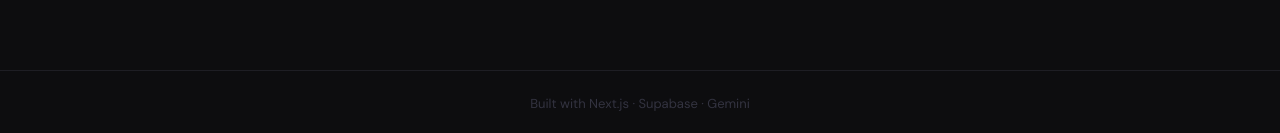
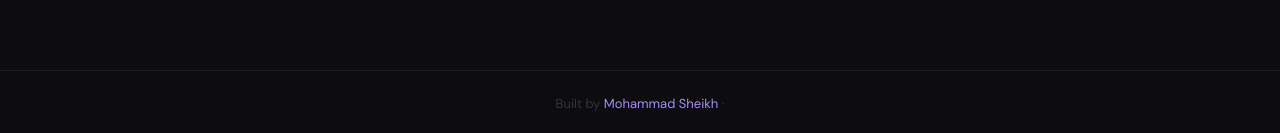
Before and after one commit to smsag99/skillmap, a Next.js app: page / in a window 1280 px wide. Shown: the part 1152-1285 px from the top of the page. Built offline with nearby package versions, Linux system fonts and the light colour scheme.

Commit message:
feat: fix page animation + add author credit

```diff
--- a/app/page.tsx
+++ b/app/page.tsx
@@ -112,7 +112,7 @@ export default function Landing() {
         textAlign: 'center', padding: '24px',
         borderTop: '1px solid #1e1e24', color: '#333340', fontSize: 13,
       }}>
-        Built with Next.js · Supabase · Gemini
+        Built by <span style={{ color: '#a78bfa' }}>Mohammad Sheikh</span> ·
       </div>
     </div>
     </PageWrapper>
--- a/components/PageWrapper.tsx
+++ b/components/PageWrapper.tsx
@@ -5,15 +5,16 @@ export default function PageWrapper({ children }: { children: React.ReactNode })
   const [visible, setVisible] = useState(false)
 
   useEffect(() => {
-    const t = setTimeout(() => setVisible(true), 50)
+    const t = setTimeout(() => setVisible(true), 10)
     return () => clearTimeout(t)
   }, [])
 
   return (
     <div style={{
       opacity: visible ? 1 : 0,
-      transform: visible ? 'translateY(0)' : 'translateY(8px)',
-      transition: 'opacity 0.4s ease, transform 0.4s ease',
+      transition: 'opacity 0.3s ease',
+      background: '#0d0d0f',
+      minHeight: '100vh',
     }}>
       {children}
     </div>
```
